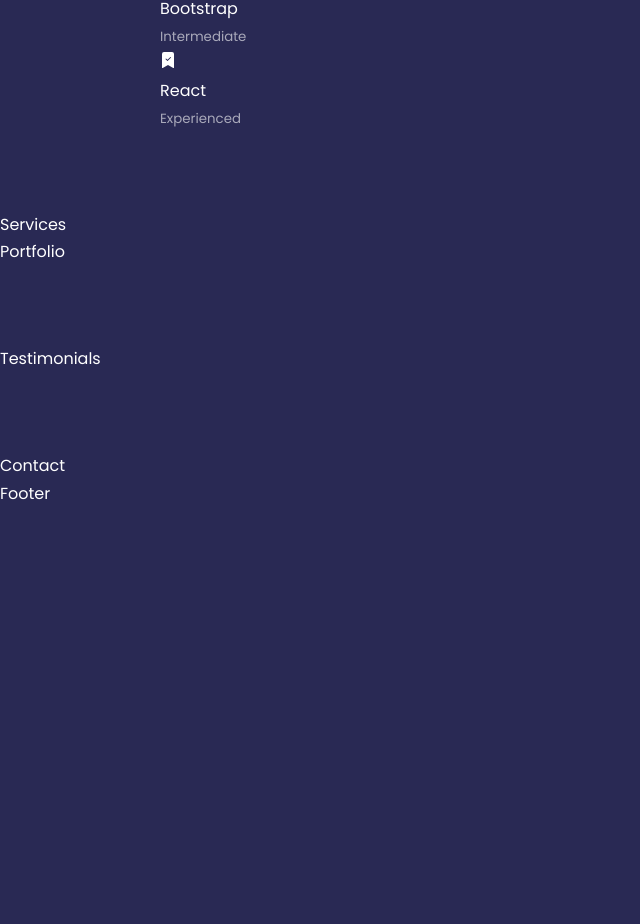
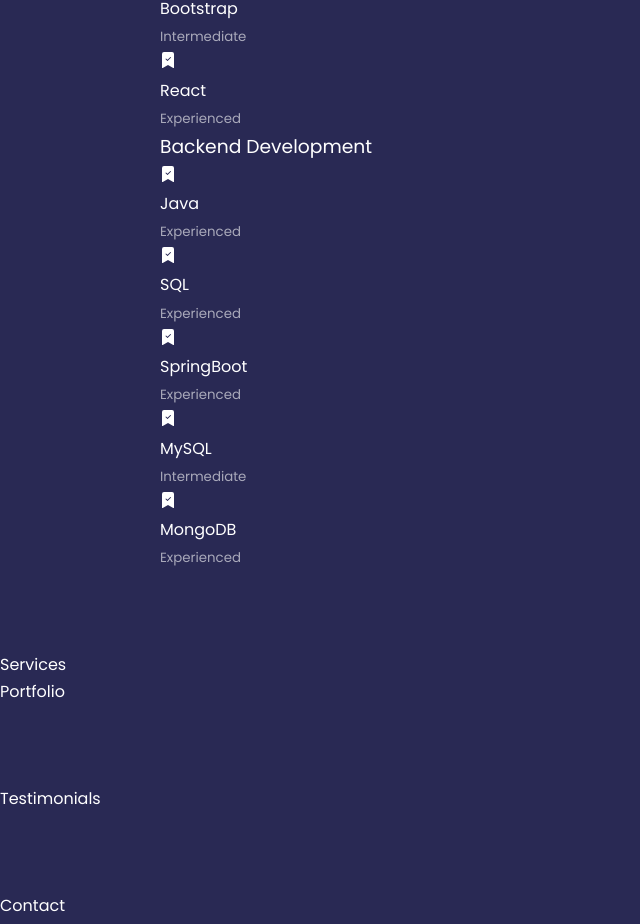
Before and after one commit to Garimajyoti/My_Portfolio_Website, a React (Create React App) app: page / in a window 1280 px wide. Shown: the part 2056-2980 px from the top of the page, without its empty margins (0-640 px from the left). Before the commit the page ends 2563 px from the top, so only its background shows below. Built offline with nearby package versions, Linux system fonts and the light colour scheme.

Commit message:
backend experience added

```diff
--- a/src/components/experience/Experience.js
+++ b/src/components/experience/Experience.js
@@ -55,7 +55,50 @@
 
         </div>
 
+        <div className="backend_experience">
+        <h3>Backend Development</h3>
+          <div className="experience_content">
+            <article className="experience_details">
+            <BsBookmarkCheckFill className='experience_icon'/>
+              <div>
+              <h4>Java</h4>
+              <small className="text-light">Experienced</small>
+              </div>
+            </article>
 
+            <article className="experience_details">
+            <BsBookmarkCheckFill className='experience_icon'/>
+              <div>
+              <h4>SQL</h4>
+              <small className="text-light">Experienced</small>
+              </div>
+            </article>
+
+            <article className="experience_details">
+            <BsBookmarkCheckFill className='experience_icon'/>
+              <div>
+              <h4>SpringBoot</h4>
+              <small className="text-light">Experienced</small>
+              </div>
+            </article>
+
+            <article className="experience_details">
+            <BsBookmarkCheckFill className='experience_icon'/>
+              <div>
+              <h4>MySQL</h4>
+              <small className="text-light">Intermediate</small>
+              </div>
+            </article>
+
+            <article className="experience_details">
+            <BsBookmarkCheckFill className='experience_icon'/>
+              <div>
+              <h4>MongoDB</h4>
+              <small className="text-light">Experienced</small>
+              </div>
+            </article>
+          </div>
+        </div>
 
       </div>
     </section>
```
